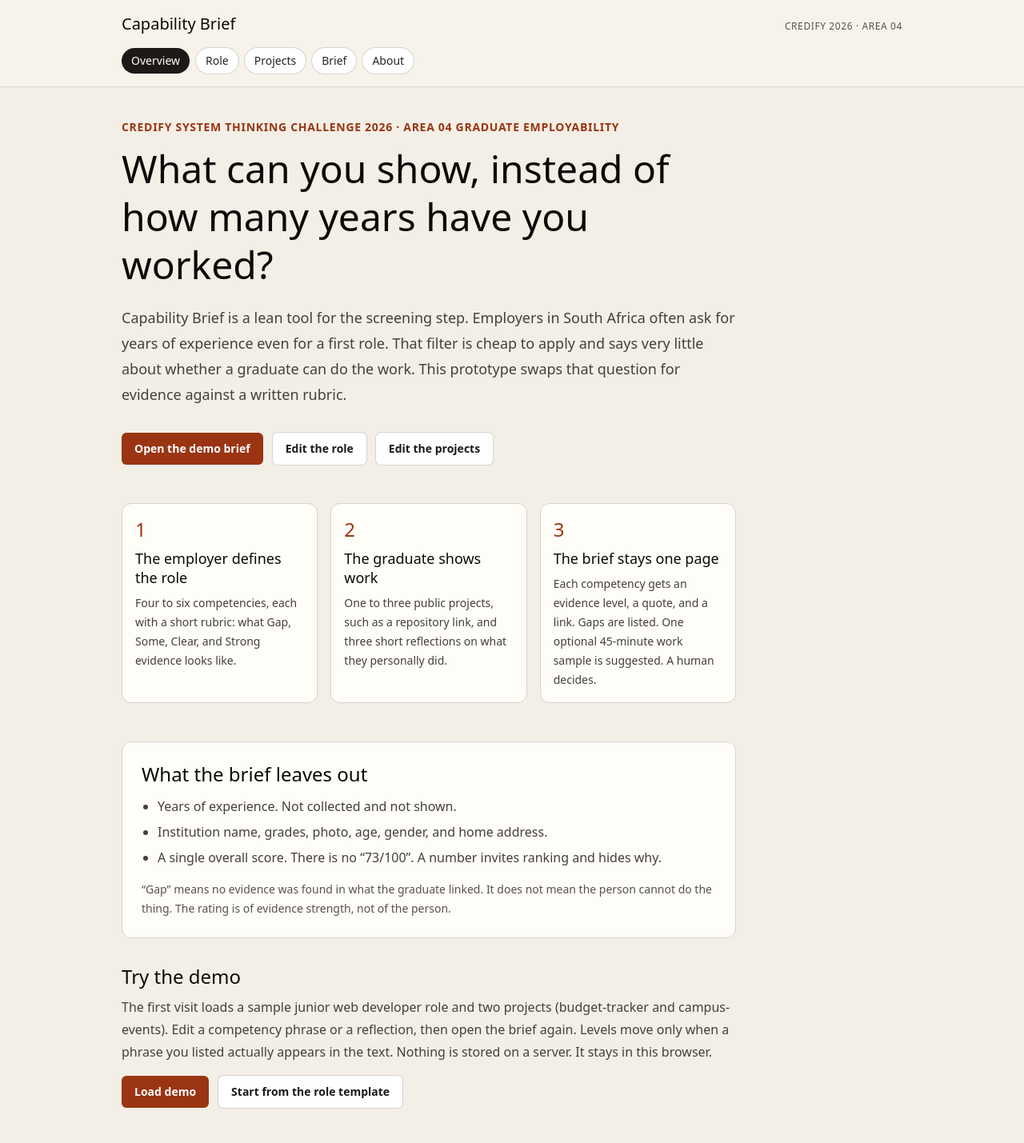
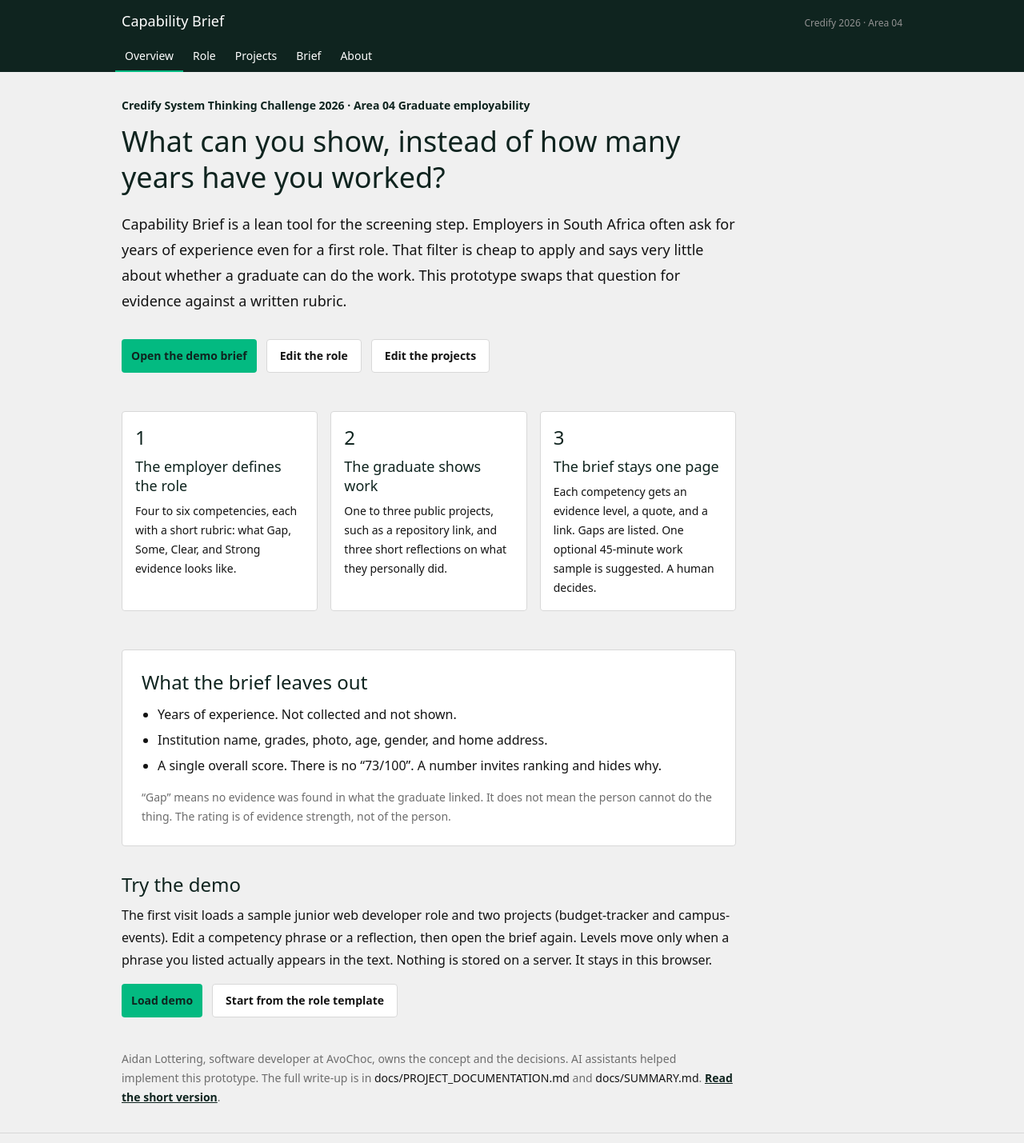
Before and after one commit to aidan-exe/CapabilityBrief, a Next.js app: page / in a window 1280 px wide. Shown: the top 1429 px of the page at 80% size. Built offline with nearby package versions, Linux system fonts and the light colour scheme.

Commit message:
Restyle UI to match pitch deck palette

```diff
--- a/src/app/globals.css
+++ b/src/app/globals.css
@@ -1,36 +1,61 @@
 @import "tailwindcss";
 
 @theme {
-  --font-sans: var(--font-source), ui-sans-serif, system-ui, sans-serif;
-  --font-serif: var(--font-fraunces), ui-serif, Georgia, serif;
-  --color-paper: #f3efe6;
-  --color-sheet: #fffdf8;
-  --color-ink: #1c1917;
-  --color-clay: #9a3412;
+  --font-sans: var(--font-poppins), ui-sans-serif, system-ui, sans-serif;
+  --font-display: var(--font-lexend), ui-sans-serif, system-ui, sans-serif;
+  --color-canvas: #f0f0f0;
+  --color-sheet: #ffffff;
+  --color-ink: #131313;
+  --color-heading: #0f241f;
+  --color-line: #d8d8d8;
+  --color-muted: #6d6d6d;
+  --color-quiet: #919191;
+  --color-emerald: #03ba81;
+  --color-emerald-deep: #027a55;
 }
 
+@layer base {
   body {
-  background: var(--color-paper);
+    background: var(--color-canvas);
     color: var(--color-ink);
     font-family: var(--font-sans);
   }
 
   h1,
   h2,
-.font-serif {
-  font-family: var(--font-serif);
+  h3 {
+    font-family: var(--font-display);
+    color: var(--color-heading);
   }
 
   :focus-visible {
-  outline: 2px solid var(--color-clay);
+    outline: 2px solid var(--color-heading);
     outline-offset: 2px;
   }
 
+  input[type="checkbox"] {
+    accent-color: var(--color-heading);
+  }
+
   mark {
-  background: #fde68a;
+    background: #e7f6f0;
     color: inherit;
-  padding: 0 0.12em;
-  border-radius: 0.15em;
+    padding: 0 0.08em;
+  }
+}
+
+button:disabled {
+  background-color: #d8d8d8;
+  color: #131313;
+}
+
+.notice {
+  border: 1px solid var(--color-line);
+  border-left: 4px solid var(--color-heading);
+  background: var(--color-sheet);
+  color: var(--color-ink);
+  border-radius: 2px;
+  padding: 0.5rem 0.75rem;
 }
 
 @media print {
@@ -43,7 +68,6 @@ mark {
   }
 
   .brief-sheet {
-    box-shadow: none !important;
     border: none !important;
     max-width: none !important;
   }
--- a/src/app/layout.tsx
+++ b/src/app/layout.tsx
@@ -1,17 +1,19 @@
 import type { Metadata } from "next";
-import { Fraunces, Source_Sans_3 } from "next/font/google";
+import { Lexend, Poppins } from "next/font/google";
 import { AppShell } from "@/components/app-shell";
 import "./globals.css";
 
-const sourceSans = Source_Sans_3({
+const poppins = Poppins({
   subsets: ["latin"],
-  variable: "--font-source",
+  weight: ["400", "500", "600"],
+  variable: "--font-poppins",
   display: "swap",
 });
 
-const fraunces = Fraunces({
+const lexend = Lexend({
   subsets: ["latin"],
-  variable: "--font-fraunces",
+  weight: ["500", "600", "700"],
+  variable: "--font-lexend",
   display: "swap",
 });
 
@@ -31,7 +33,7 @@ export default function RootLayout({
 }>) {
   return (
     <html lang="en">
-      <body className={`${sourceSans.variable} ${fraunces.variable} antialiased`}>
+      <body className={`${poppins.variable} ${lexend.variable} antialiased`}>
         <AppShell>{children}</AppShell>
       </body>
     </html>
--- a/src/app/page.tsx
+++ b/src/app/page.tsx
@@ -22,13 +22,13 @@ const steps = [
 export default function HomePage() {
   return (
     <div className="max-w-3xl">
-      <p className="text-sm font-semibold uppercase tracking-wider text-clay">
+      <p className="text-sm font-semibold tracking-normal text-heading">
         Credify System Thinking Challenge 2026 · Area 04 Graduate employability
       </p>
-      <h1 className="mt-3 font-serif text-4xl leading-tight text-stone-950 sm:text-5xl">
+      <h1 className="mt-3 font-display text-3xl leading-tight text-heading sm:text-4xl">
         What can you show, instead of how many years have you worked?
       </h1>
-      <p className="mt-5 text-lg leading-8 text-stone-700">
+      <p className="mt-5 text-lg leading-8 text-ink">
         Capability Brief is a lean tool for the screening step. Employers in South Africa
         often ask for years of experience even for a first role. That filter is cheap to
         apply and says very little about whether a graduate can do the work. This prototype
@@ -38,19 +38,19 @@ export default function HomePage() {
       <div className="mt-8 flex flex-wrap gap-3">
         <Link
           href="/brief"
-          className="inline-flex items-center justify-center rounded-md bg-clay px-4 py-2.5 text-sm font-semibold text-white"
+          className="inline-flex items-center justify-center rounded-sm bg-emerald px-3 py-2 text-sm font-semibold text-heading"
         >
           Open the demo brief
         </Link>
         <Link
           href="/role"
-          className="inline-flex items-center justify-center rounded-md bg-white px-4 py-2.5 text-sm font-semibold text-stone-900 ring-1 ring-stone-300"
+          className="inline-flex items-center justify-center rounded-sm bg-white px-4 py-2.5 text-sm font-semibold text-ink border border-line"
         >
           Edit the role
         </Link>
         <Link
           href="/projects"
-          className="inline-flex items-center justify-center rounded-md bg-white px-4 py-2.5 text-sm font-semibold text-stone-900 ring-1 ring-stone-300"
+          className="inline-flex items-center justify-center rounded-sm bg-white px-4 py-2.5 text-sm font-semibold text-ink border border-line"
         >
           Edit the projects
         </Link>
@@ -58,30 +58,30 @@ export default function HomePage() {
 
       <ol className="mt-12 grid gap-4 sm:grid-cols-3">
         {steps.map((step) => (
-          <li key={step.n} className="rounded-xl border border-stone-300 bg-sheet p-4">
-            <p className="font-serif text-2xl text-clay">{step.n}</p>
-            <h2 className="mt-2 text-lg leading-6 text-stone-950">{step.title}</h2>
-            <p className="mt-2 text-sm leading-6 text-stone-700">{step.body}</p>
+          <li key={step.n} className="rounded-sm border border-line bg-sheet p-4">
+            <p className="font-display text-2xl text-heading">{step.n}</p>
+            <h2 className="mt-2 text-lg leading-6 text-heading">{step.title}</h2>
+            <p className="mt-2 text-sm leading-6 text-ink">{step.body}</p>
           </li>
         ))}
       </ol>
 
-      <section className="mt-12 rounded-xl border border-stone-300 bg-sheet p-5 sm:p-6">
-        <h2 className="font-serif text-2xl text-stone-950">What the brief leaves out</h2>
-        <ul className="mt-3 list-disc space-y-2 pl-5 text-stone-700">
+      <section className="mt-12 rounded-sm border border-line bg-sheet p-5 sm:p-6">
+        <h2 className="font-display text-2xl text-heading">What the brief leaves out</h2>
+        <ul className="mt-3 list-disc space-y-2 pl-5 text-ink">
           <li>Years of experience. Not collected and not shown.</li>
           <li>Institution name, grades, photo, age, gender, and home address.</li>
           <li>A single overall score. There is no “73/100”. A number invites ranking and hides why.</li>
         </ul>
-        <p className="mt-4 text-sm leading-6 text-stone-600">
+        <p className="mt-4 text-sm leading-6 text-muted">
           “Gap” means no evidence was found in what the graduate linked. It does not mean
           the person cannot do the thing. The rating is of evidence strength, not of the person.
         </p>
       </section>
 
       <section className="mt-8">
-        <h2 className="font-serif text-2xl text-stone-950">Try the demo</h2>
-        <p className="mt-2 leading-7 text-stone-700">
+        <h2 className="font-display text-2xl text-heading">Try the demo</h2>
+        <p className="mt-2 leading-7 text-ink">
           The first visit loads a sample junior web developer role and two projects
           (budget-tracker and campus-events). Edit a competency phrase or a reflection,
           then open the brief again. Levels move only when a phrase you listed actually
@@ -92,12 +92,12 @@ export default function HomePage() {
         </div>
       </section>
 
-      <p className="mt-10 text-sm leading-6 text-stone-600">
+      <p className="mt-10 text-sm leading-6 text-muted">
         Aidan Lottering, software developer at AvoChoc, owns the concept and the decisions.
         AI assistants helped implement this prototype. The full write-up is in{" "}
-        <span className="font-medium text-stone-800">docs/PROJECT_DOCUMENTATION.md</span> and{" "}
-        <span className="font-medium text-stone-800">docs/SUMMARY.md</span>.{" "}
-        <Link href="/about" className="font-semibold text-clay underline">
+        <span className="font-medium text-ink">docs/PROJECT_DOCUMENTATION.md</span> and{" "}
+        <span className="font-medium text-ink">docs/SUMMARY.md</span>.{" "}
+        <Link href="/about" className="font-semibold text-heading underline">
           Read the short version
         </Link>
         .
--- a/src/components/app-shell.tsx
+++ b/src/components/app-shell.tsx
@@ -19,21 +19,18 @@ export function AppShell({ children }: { children: ReactNode }) {
     <div className="min-h-screen">
       <a
         href="#content"
-        className="sr-only focus:not-sr-only focus:absolute focus:left-4 focus:top-4 focus:z-20 focus:rounded-md focus:bg-white focus:px-3 focus:py-2"
+        className="sr-only focus:not-sr-only focus:absolute focus:left-4 focus:top-4 focus:z-20 focus:rounded-sm focus:bg-sheet focus:px-3 focus:py-2 focus:text-heading"
       >
         Skip to content
       </a>
-      <header className="no-print border-b border-stone-300/80 bg-[#f7f3ea]">
-        <div className="mx-auto flex max-w-5xl flex-col gap-4 px-4 py-4 sm:px-6">
-          <div className="flex flex-wrap items-baseline justify-between gap-2">
-            <Link href="/" className="font-serif text-xl text-stone-950">
+      <header className="no-print bg-heading text-white">
+        <div className="mx-auto flex max-w-5xl flex-wrap items-baseline justify-between gap-x-4 gap-y-1 px-4 py-3 sm:px-6">
+          <Link href="/" className="font-display text-lg text-white">
             Capability Brief
           </Link>
-            <p className="text-xs font-medium uppercase tracking-wider text-stone-600">
-              Credify 2026 · Area 04
-            </p>
+          <p className="text-xs font-medium text-quiet">Credify 2026 · Area 04</p>
         </div>
-          <nav aria-label="Primary" className="flex flex-wrap gap-2">
+        <nav aria-label="Primary" className="mx-auto flex max-w-5xl flex-wrap px-2 sm:px-4">
           {links.map((link) => {
             const current = pathname === link.href;
             return (
@@ -41,10 +38,8 @@ export function AppShell({ children }: { children: ReactNode }) {
                 key={link.href}
                 href={link.href}
                 aria-current={current ? "page" : undefined}
-                  className={`rounded-full px-3 py-1.5 text-sm font-medium ${
-                    current
-                      ? "bg-stone-900 text-white"
-                      : "bg-white text-stone-800 ring-1 ring-stone-300"
+                className={`border-b-2 px-3 py-2 text-sm font-medium text-white ${
+                  current ? "border-emerald" : "border-transparent"
                 }`}
               >
                 {link.label}
@@ -52,12 +47,11 @@ export function AppShell({ children }: { children: ReactNode }) {
             );
           })}
         </nav>
-        </div>
       </header>
-      <main id="content" className="mx-auto max-w-5xl px-4 py-8 sm:px-6 sm:py-10">
+      <main id="content" className="mx-auto max-w-5xl px-4 py-6 sm:px-6 sm:py-8">
         {children}
       </main>
-      <footer className="no-print border-t border-stone-300/80 px-4 py-6 text-sm leading-6 text-stone-600 sm:px-6">
+      <footer className="no-print border-t border-line px-4 py-5 text-sm leading-6 text-ink sm:px-6">
         <p className="mx-auto max-w-5xl">
           Prototype by Aidan Lottering. He owns the concept and the decisions. AI assistants
           helped with implementation. This is an evidence summary for a human reviewer. It is
--- a/src/components/demo-actions.tsx
+++ b/src/components/demo-actions.tsx
@@ -11,14 +11,14 @@ export function DemoActions() {
       <button
         type="button"
         onClick={loadDemo}
-        className="rounded-md bg-clay px-4 py-2.5 text-sm font-semibold text-white"
+        className="rounded-sm bg-emerald px-3 py-2 text-sm font-semibold text-heading"
       >
         Load demo
       </button>
       <button
         type="button"
         onClick={startBlank}
-        className="rounded-md bg-white px-4 py-2.5 text-sm font-semibold text-stone-900 ring-1 ring-stone-300"
+        className="rounded-sm bg-white px-4 py-2.5 text-sm font-semibold text-ink border border-line"
       >
         Start from the role template
       </button>
--- a/src/components/ui.tsx
+++ b/src/components/ui.tsx
@@ -1,7 +1,7 @@
 import type { ReactNode } from "react";
 
 export const inputClass =
-  "w-full rounded-md border border-stone-300 bg-white px-3 py-2 text-base leading-6 text-stone-950";
+  "w-full rounded-sm border border-line bg-sheet px-3 py-2 text-base leading-6 text-ink";
 
 export function Field({
   label,
@@ -14,8 +14,8 @@ export function Field({
 }) {
   return (
     <label className="block">
-      <span className="text-sm font-medium text-stone-800">{label}</span>
-      {hint ? <span className="mt-0.5 block text-sm leading-5 text-stone-600">{hint}</span> : null}
+      <span className="text-sm font-medium text-ink">{label}</span>
+      {hint ? <span className="mt-0.5 block text-sm leading-5 text-muted">{hint}</span> : null}
       <div className="mt-1.5">{children}</div>
     </label>
   );
```
Also changed, not shown: src/app/about/page.tsx (+16 -16 lines), src/components/brief-view.tsx (+38 -38 lines), src/components/level-pill.tsx (+5 -5 lines), src/components/project-editor.tsx (+17 -17 lines), src/components/role-editor.tsx (+12 -12 lines). Lines whose indentation alone changed are shown as unchanged.
